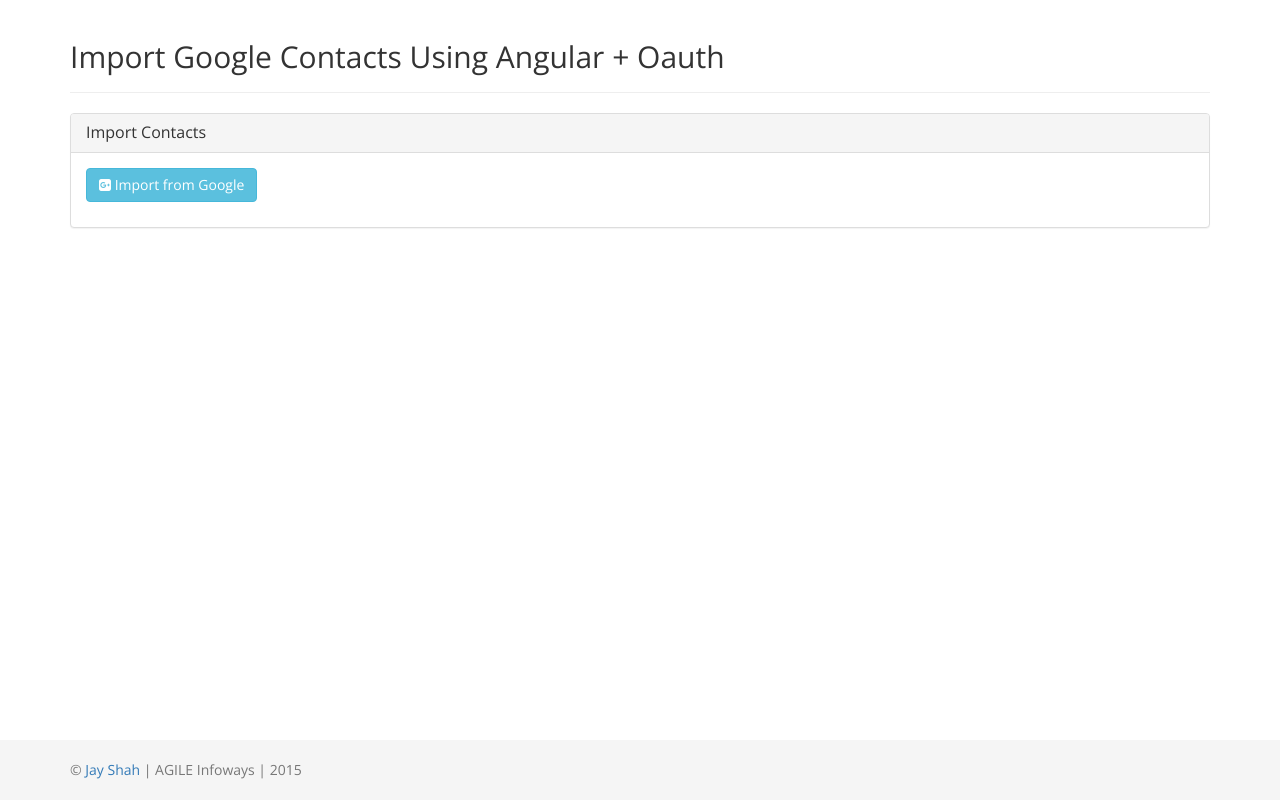
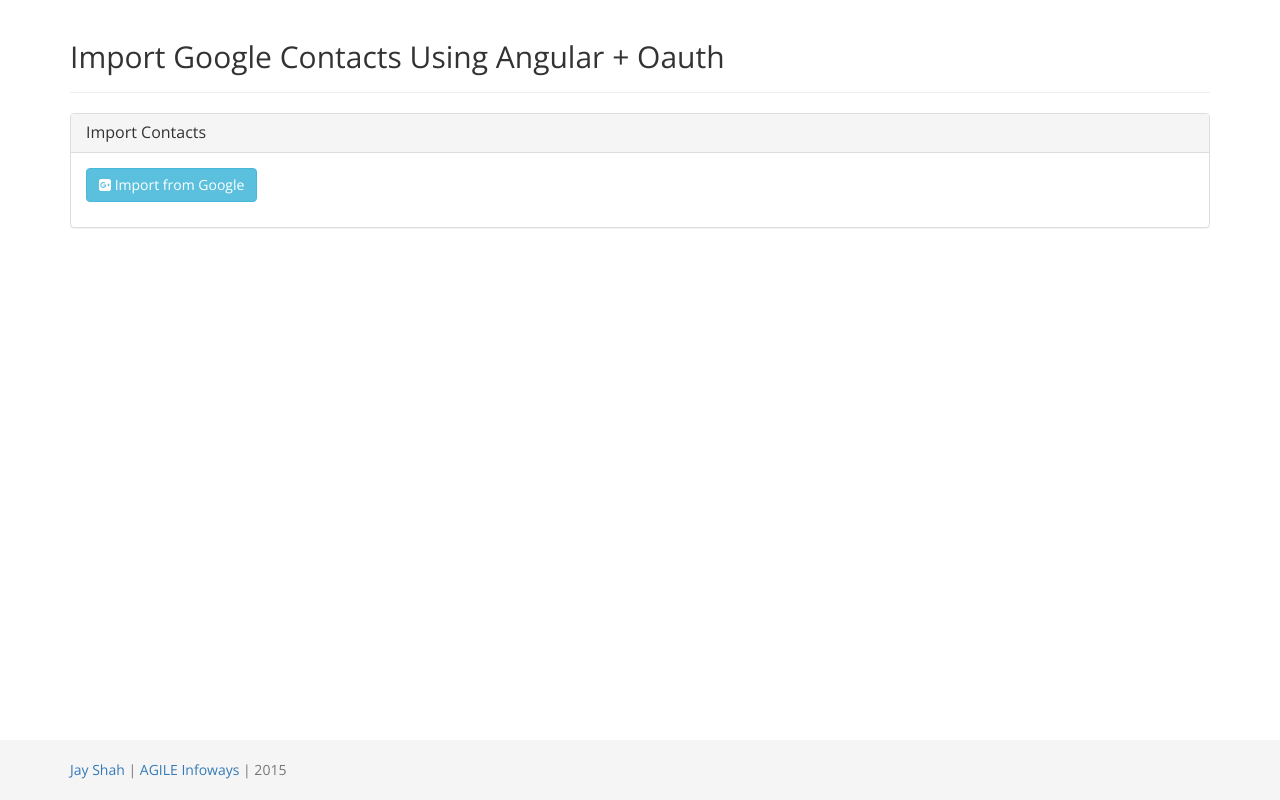
Before and after one commit to aCodeAlchemist/gapi-sdk-with-angular, a website: page index.html in a window 1280 px wide. Drawn offline with nearby package versions, Linux system fonts and the light colour scheme.

Commit message:
modified footer info

```diff
--- a/index.html
+++ b/index.html
@@ -81,7 +81,7 @@
 		</div>
 		<footer class="footer">
 			<div class="container">
-				<p class="text-muted">&copy; <a href="skype:jay.shah.agile">Jay Shah</a> | AGILE Infoways | 2015</p>
+				<p class="text-muted"><a href="http://github.com/shreejibawa">Jay Shah</a> | <a href="http://www.agileinfoways.com/">AGILE Infoways</a> | 2015</p>
 			</div>
 		</footer>
 	</body>
```
